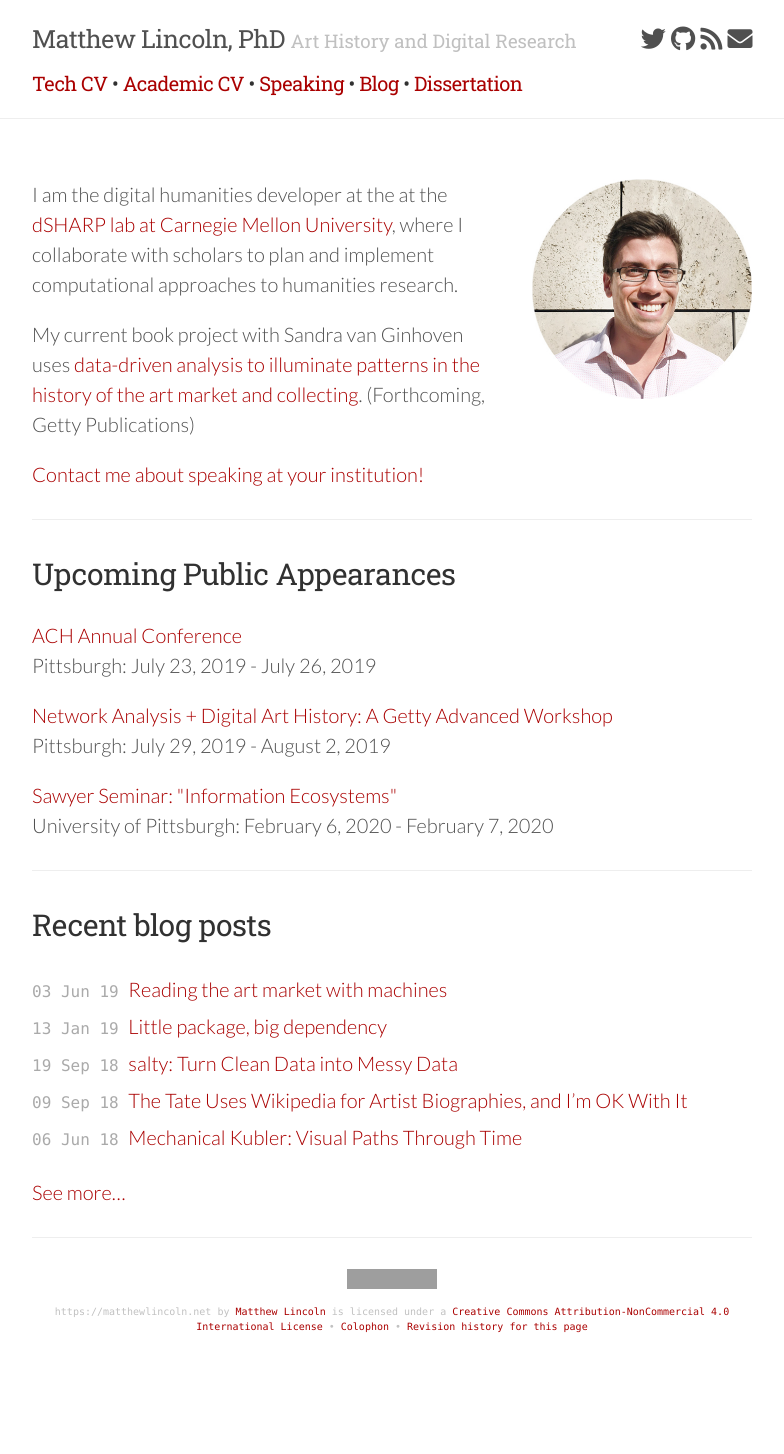
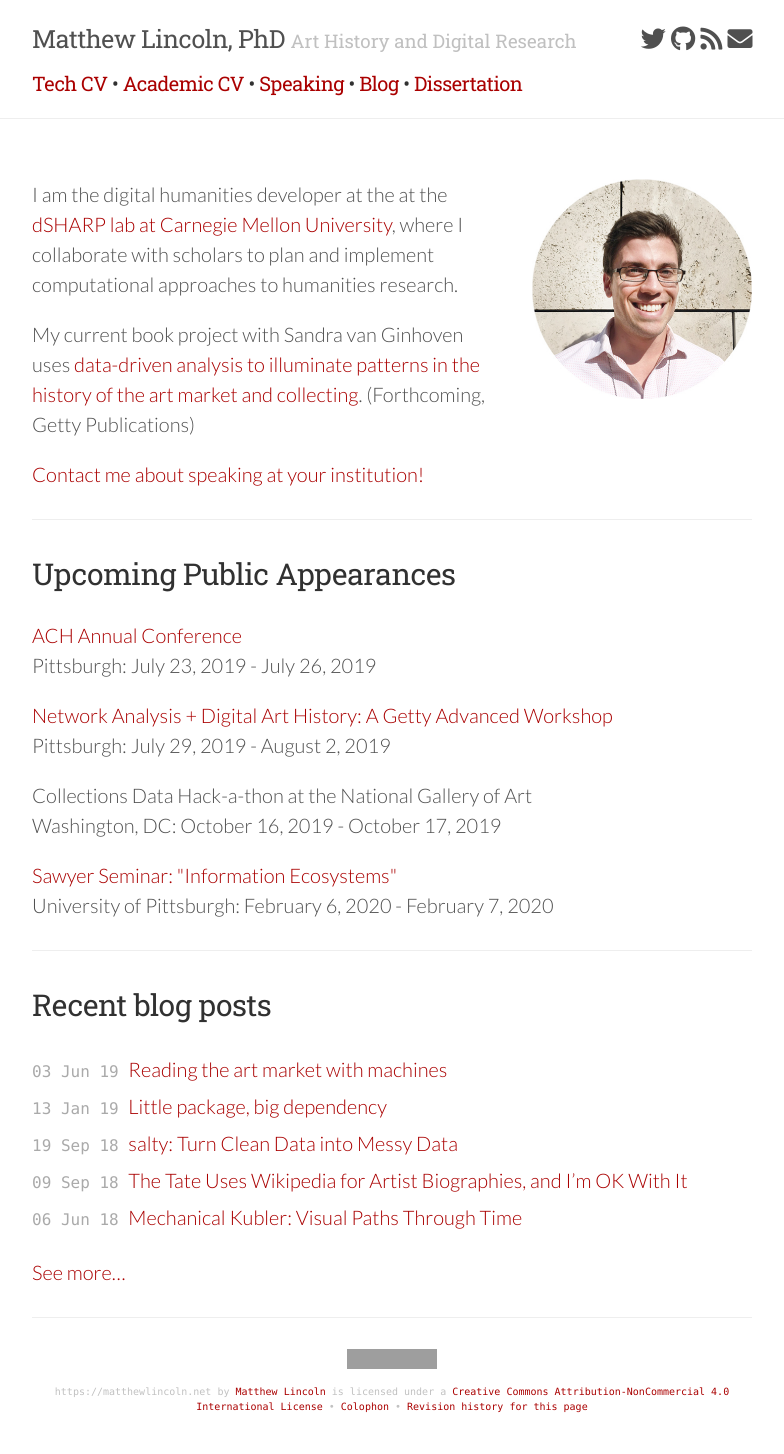
Before and after one commit to mdlincoln/mdlincoln.github.io, a Jekyll site: the page built from index.md, in a window 1280 px wide. Shown: the whole page, without its empty margins (248-1032 px from the left). Built offline with Jekyll 4.4.1, drawn with Linux system fonts in a browser that asks for light colours; nearby versions of some CDN libraries; before the commit the page ends 1374 px from its top, so only the background shows below that; grey boxes are pictures that could not be loaded.

Commit message:
nga trip

```diff
--- a/_data/travel.yaml
+++ b/_data/travel.yaml
@@ -15,3 +15,7 @@
   url: https://sites.haa.pitt.edu/na-dah/about-the-workshop/
   datestart: 2019-07-29 00:00:00 -0800
   dateend: 2019-08-02 00:00:00 -0800
+- venue: Collections Data Hack-a-thon at the National Gallery of Art
+  location: Washington, DC
+  datestart: 2019-10-16 00:00:00 -0800
+  dateend: 2019-10-17 00:00:00 -0800
```
